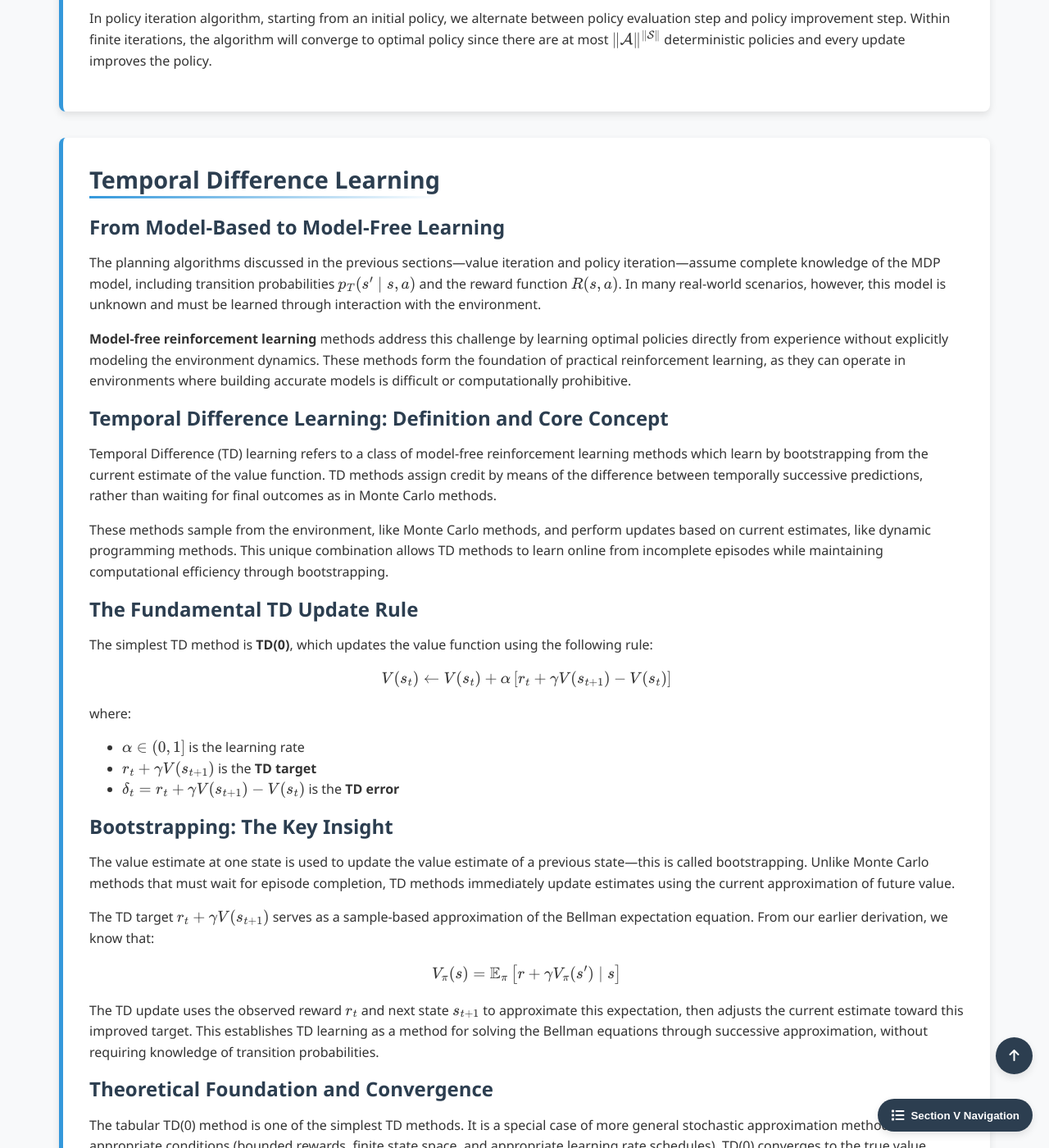
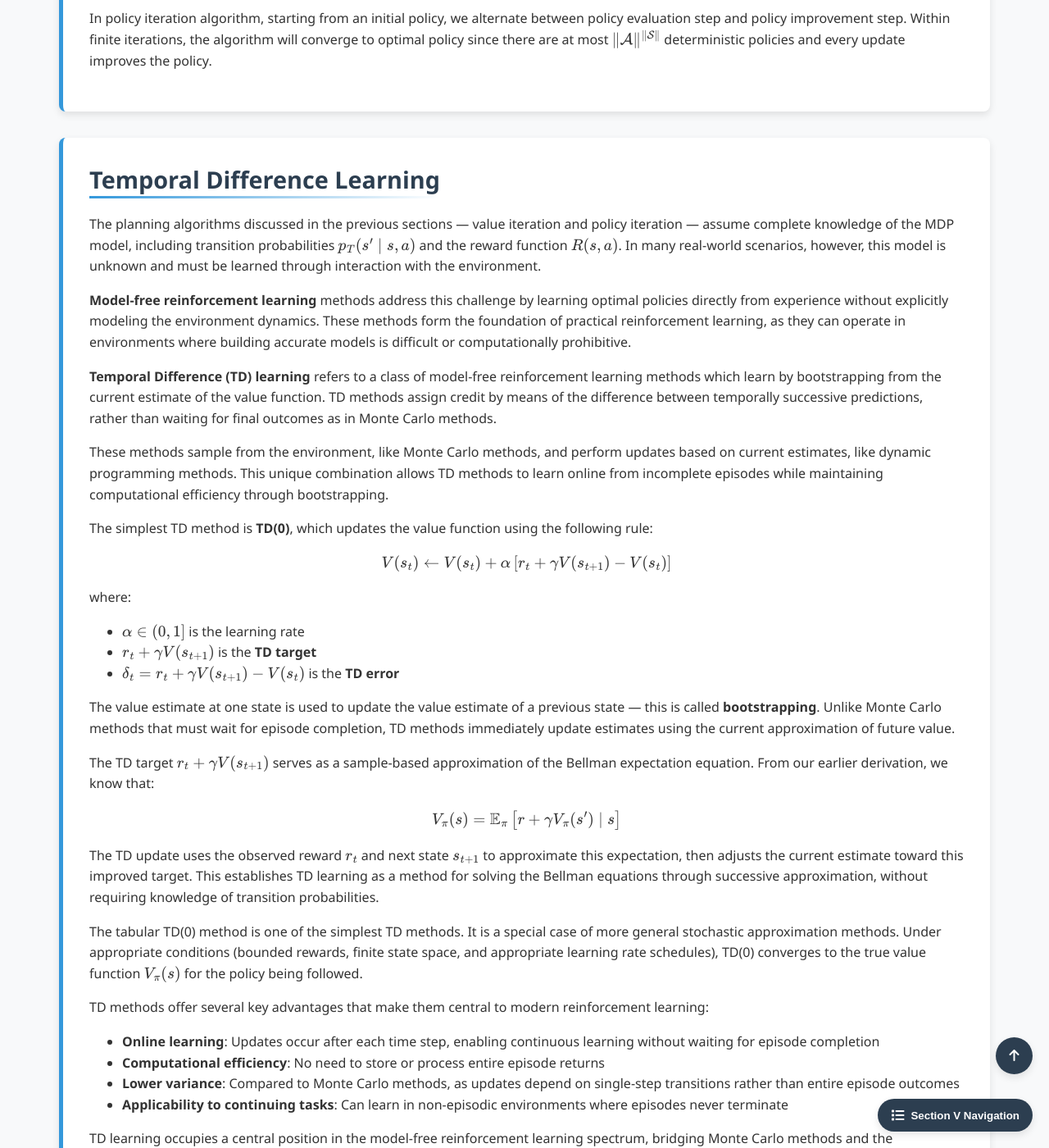
Before and after one commit to Yusukey01/yusukey01.github.io, a Jekyll site: the page built from Mathematics/Machine_learning/intro_RL.html, in a window 1280 px wide and 1400 px high, scrolled down 8300 px. Shown: the whole window at 82% size. Built offline with Jekyll 4.4.1, drawn with Linux system fonts in a browser that asks for light colours; some of the changed text lies outside the part shown.

Commit message:
update RL section

```diff
--- a/Mathematics/Machine_learning/intro_RL.html
+++ b/Mathematics/Machine_learning/intro_RL.html
@@ -524,9 +524,8 @@ uses_python: false
             <section id="td" class="section-content">
                 <h2>Temporal Difference Learning</h2>
 
-                <h3>From Model-Based to Model-Free Learning</h3>
                 <p>
-                    The planning algorithms discussed in the previous sections—value iteration and policy iteration—assume
+                    The planning algorithms discussed in the previous sections — value iteration and policy iteration — assume
                     complete knowledge of the MDP model, including transition probabilities \(p_T(s' \mid s, a)\) and the
                     reward function \(R(s, a)\). In many real-world scenarios, however, this model is unknown and must be
                     learned through interaction with the environment.
@@ -539,9 +538,8 @@ uses_python: false
                     building accurate models is difficult or computationally prohibitive.
                 </p>
 
-                <h3>Temporal Difference Learning: Definition and Core Concept</h3>
                 <p>
-                    Temporal Difference (TD) learning refers to a class of model-free reinforcement
+                    <strong>Temporal Difference (TD) learning</strong> refers to a class of model-free reinforcement
                     learning methods which learn by bootstrapping from the current estimate of the value function.
                     TD methods assign credit by means of the difference between temporally successive
                     predictions, rather than waiting for final outcomes as in Monte Carlo methods.
@@ -553,7 +551,6 @@ uses_python: false
                     allows TD methods to learn online from incomplete episodes while maintaining computational efficiency through bootstrapping.
                 </p>
 
-                <h3>The Fundamental TD Update Rule</h3>
                 <p>
                     The simplest TD method is <strong>TD(0)</strong>, which updates the value function using the following rule:
                     \[
@@ -567,10 +564,9 @@ uses_python: false
                     </ul>
                 </p>
 
-                <h3>Bootstrapping: The Key Insight</h3>
                 <p>
                     The value estimate at one state is used to update the value estimate of a
-                    previous state—this is called bootstrapping. Unlike Monte Carlo methods that must wait
+                    previous state — this is called <strong>bootstrapping</strong>. Unlike Monte Carlo methods that must wait
                     for episode completion, TD methods immediately update estimates using the current approximation of
                     future value.
                 </p>
@@ -587,7 +583,6 @@ uses_python: false
                     transition probabilities.
                 </p>
 
-                <h3>Theoretical Foundation and Convergence</h3>
                 <p>
                     The tabular TD(0) method is one of the simplest TD methods. It is a special
                     case of more general stochastic approximation methods. Under appropriate conditions
@@ -595,7 +590,6 @@ uses_python: false
                     the true value function \(V_{\pi}(s)\) for the policy being followed.
                 </p>
 
-                <h3>Advantages of Temporal Difference Learning</h3>
                 <p>
                     TD methods offer several key advantages that make them central to modern reinforcement learning:
                     <ul style="padding-left: 40px;">
@@ -606,7 +600,6 @@ uses_python: false
                     </ul>
                 </p>
 
-                <h3>Position in the Model-Free Spectrum</h3>
                 <p>
                     TD learning occupies a central position in the model-free reinforcement learning spectrum,
                     bridging Monte Carlo methods and the bootstrapping principles borrowed from model-based dynamic programming.
```
